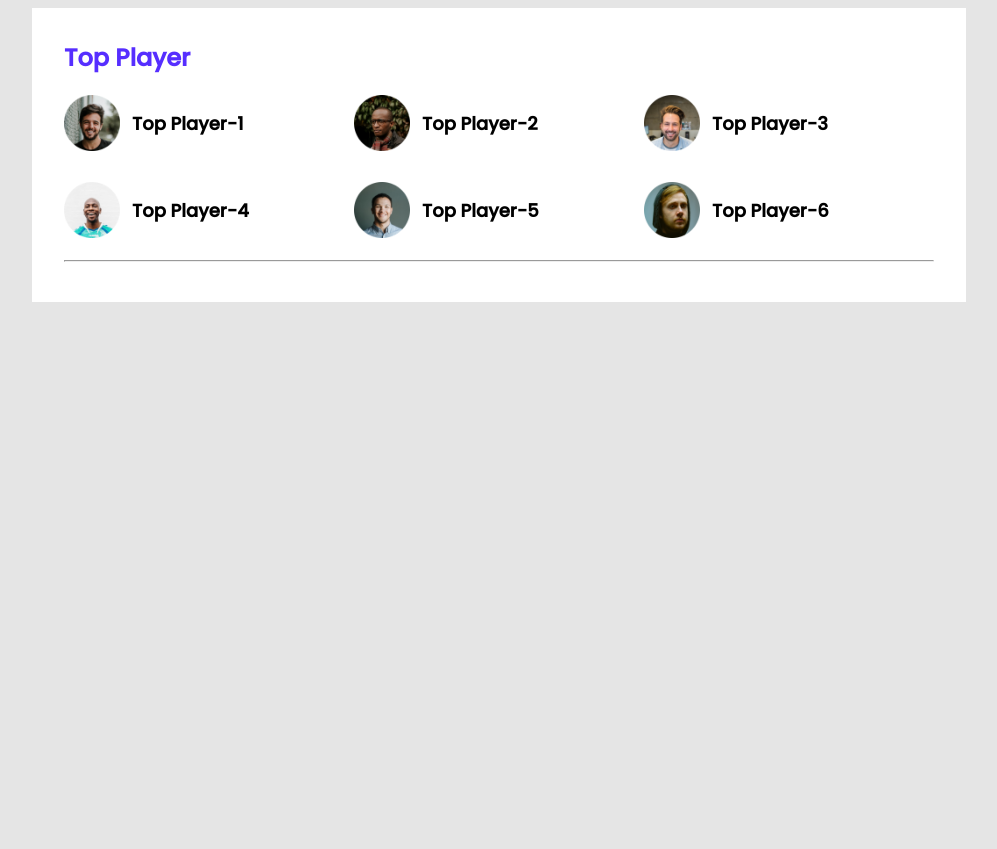
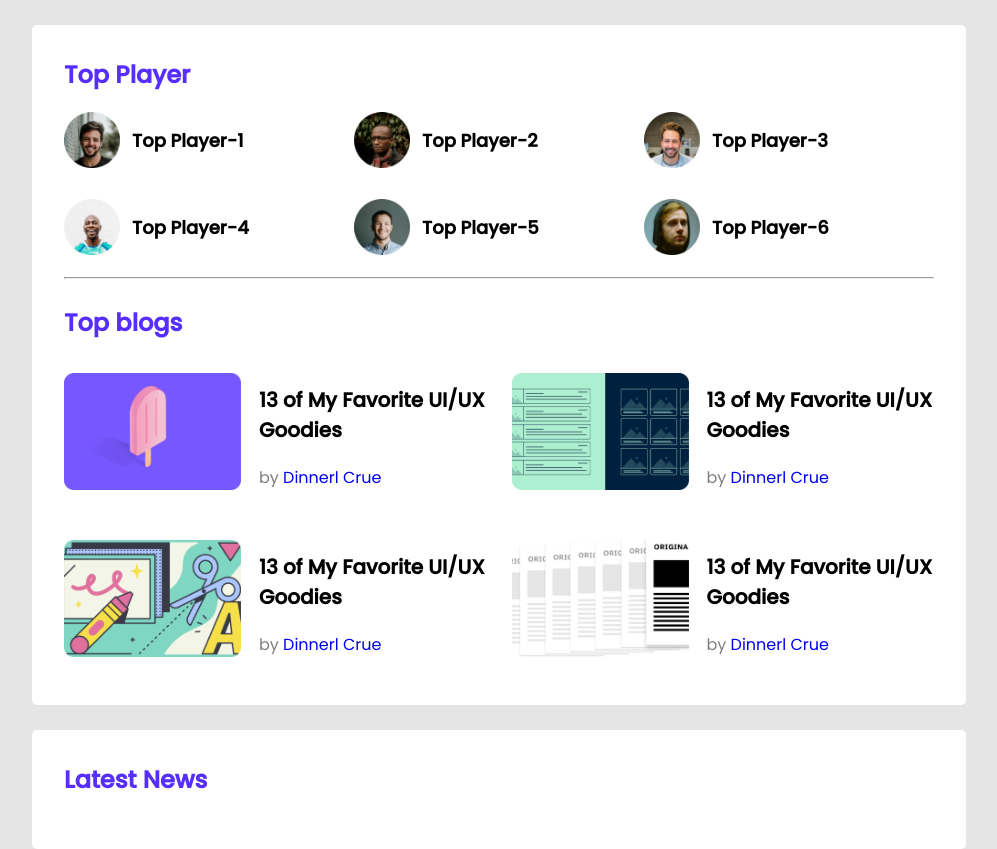
Before and after one commit to mdaslamalidu/Leader-Board, a plain HTML site: page index.html in a window 1280 px wide. Shown: the whole page, without its empty margins (141-1138 px from the left). Before the commit the page ends 800 px from the top, so only its background shows below. Drawn offline with Linux system fonts and the light colour scheme; a web font is replaced by a local one.

Commit message:
added style

```diff
--- a/index.html
+++ b/index.html
@@ -43,6 +43,50 @@
                 </div>
             </div>
             <hr>
+            <div class="top-blog">
+                <h2 class="section-title">Top blogs</h2>
+                <div class="blogs">
+                    <article class="blog">
+                        <div class="thamnail">
+                            <img src="./images/blogs/blog-1.png" alt="">
+                        </div>
+                        <div class="blog-info">
+                            <h3 class="blog-title">13 of My Favorite UI/UX Goodies</h3>
+                            <p class="blog-author">by <a href="#">Dinnerl Crue</a></p>
+                        </div>
+                    </article>
+                    <article class="blog">
+                        <div class="thamnail">
+                            <img src="./images/blogs/blog-2.png" alt="">
+                        </div>
+                        <div class="blog-info">
+                            <h3 class="blog-title">13 of My Favorite UI/UX Goodies</h3>
+                            <p class="blog-author">by <a href="#">Dinnerl Crue</a></p>
+                        </div>
+                    </article>
+                    <article class="blog">
+                        <div class="thamnail">
+                            <img src="./images/blogs/blog-3.png" alt="">
+                        </div>
+                        <div class="blog-info">
+                            <h3 class="blog-title">13 of My Favorite UI/UX Goodies</h3>
+                            <p class="blog-author">by <a href="#">Dinnerl Crue</a></p>
+                        </div>
+                    </article>
+                    <article class="blog">
+                        <div class="thamnail">
+                            <img src="./images/blogs/blog-4.png" alt="">
+                        </div>
+                        <div class="blog-info">
+                            <h3 class="blog-title">13 of My Favorite UI/UX Goodies</h3>
+                            <p class="blog-author">by <a href="#">Dinnerl Crue</a></p>
+                        </div>
+                    </article>
+                </div>
+            </div>
+        </section>
+        <section class="container">
+            <h2 class="section-title">Latest News</h2>
         </section>
     </main>
 
--- a/style.css
+++ b/style.css
@@ -4,19 +4,24 @@
 body{
     font-family: 'Poppins', sans-serif;
     background-color: #E5E5E5;
+    margin: 0;
+    padding: 0;
 }
 
 .container{
     background-color: #ffffff;
     width: 870px;
     padding: 32px;
+    margin-top: 25px;
+    border-radius: 5px;
 }
 
 /* top style */
 
 main{
     display: flex;
-    justify-content: center;
+    flex-direction: column;
+    align-items: center;
 }
 
 .top-player{
@@ -51,3 +56,45 @@ main{
     margin-left: 12px;
     font-size: 18px;
 }
+
+hr{
+    margin-bottom: 26px;
+}
+
+
+/* top style */
+.blogs{
+    display: grid;
+    grid-template-columns: repeat(2, 1fr);
+    row-gap: 26px;
+    grid-column-gap: 25px;
+    margin-top: 25px;
+}
+
+.blog{
+    display: flex;
+    justify-content: center;
+    align-items: center;
+}
+
+.blog-info{
+    margin-left: 18px;
+}
+
+.blog img{
+    width: 177px;
+    height: 117px;
+}
+
+.blog-title{
+    font-size: 20px;
+}
+
+.blog-author{
+    color: gray;
+    font-size: 16px;
+}
+
+.blog-author a{
+    text-decoration: none;
+}
```
